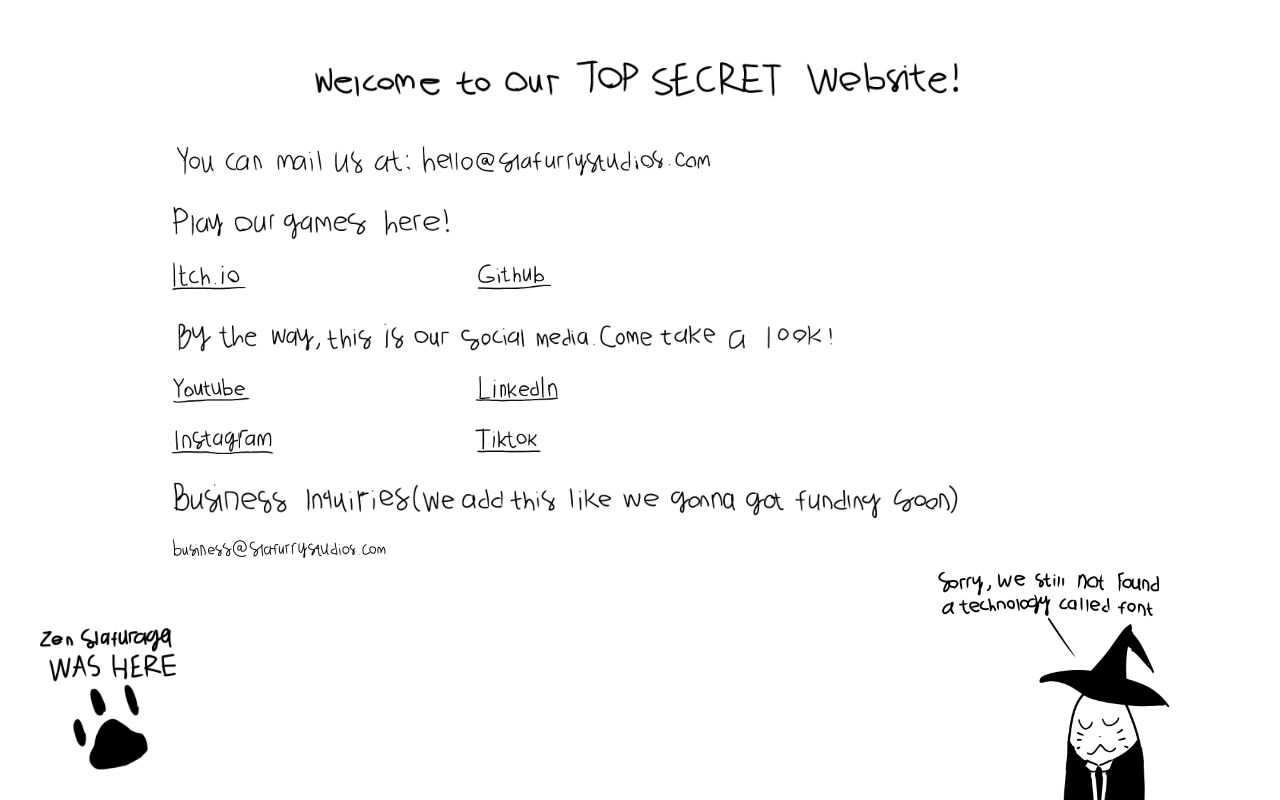
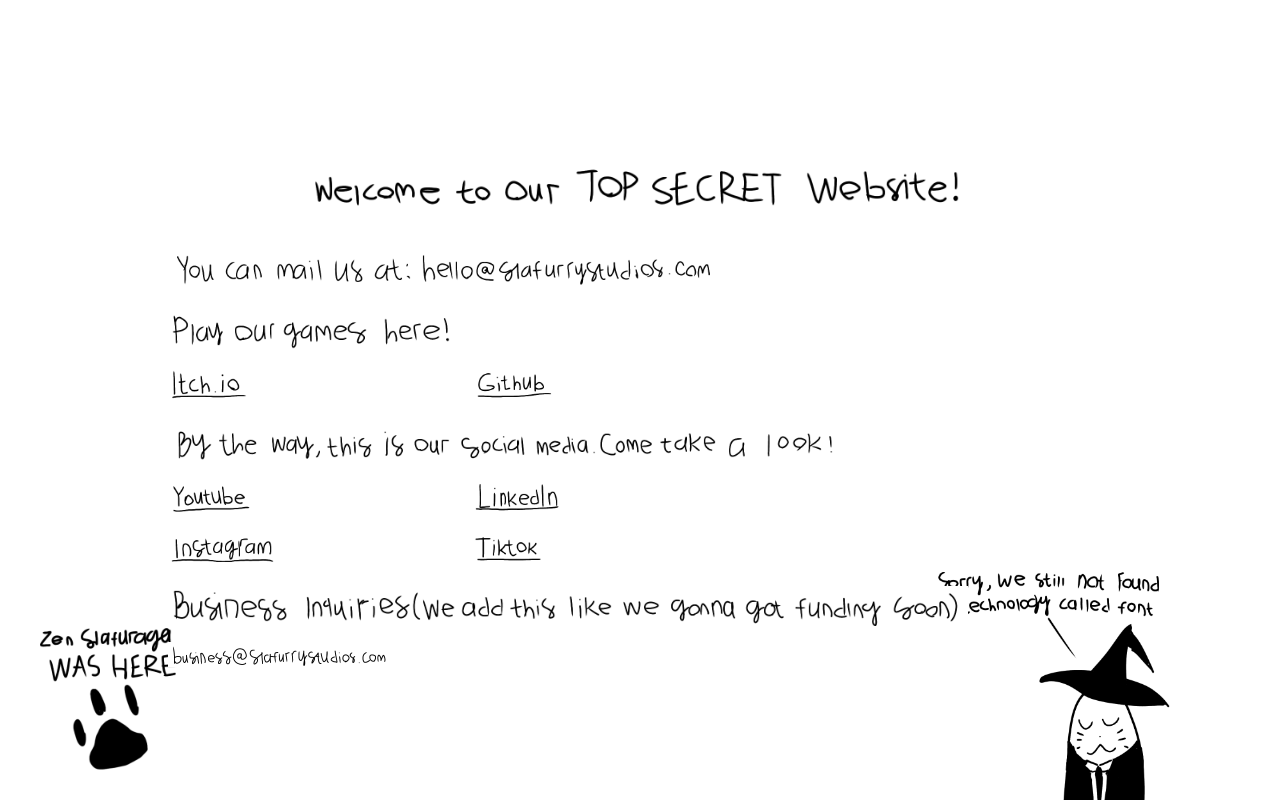
Before and after one commit to Slafurry-Studios/Slafurry-Website, a Next.js app: page / in a window 1280 px wide. Built offline with nearby package versions, Linux system fonts and the light colour scheme.

Commit message:
fix: accidentaly use scale 150% when develop, now changing back to 100%

```diff
--- a/app/page.tsx
+++ b/app/page.tsx
@@ -43,7 +43,7 @@
 
 export default function Home() {
     return (
-        <main className="w-screen h-screen flex flex-col items-center justify-start md:justify-start gap-4 md:gap-6 p-6 md:p-4 relative overflow-hidden bg-white selection:bg-none">
+        <main className="w-screen h-screen flex flex-col items-center justify-start md:justify-center gap-4 md:gap-6 p-6 md:p-4 relative overflow-hidden bg-white selection:bg-none">
 
             <motion.div
                 initial={{ opacity: 0, y: -15 }}
```
